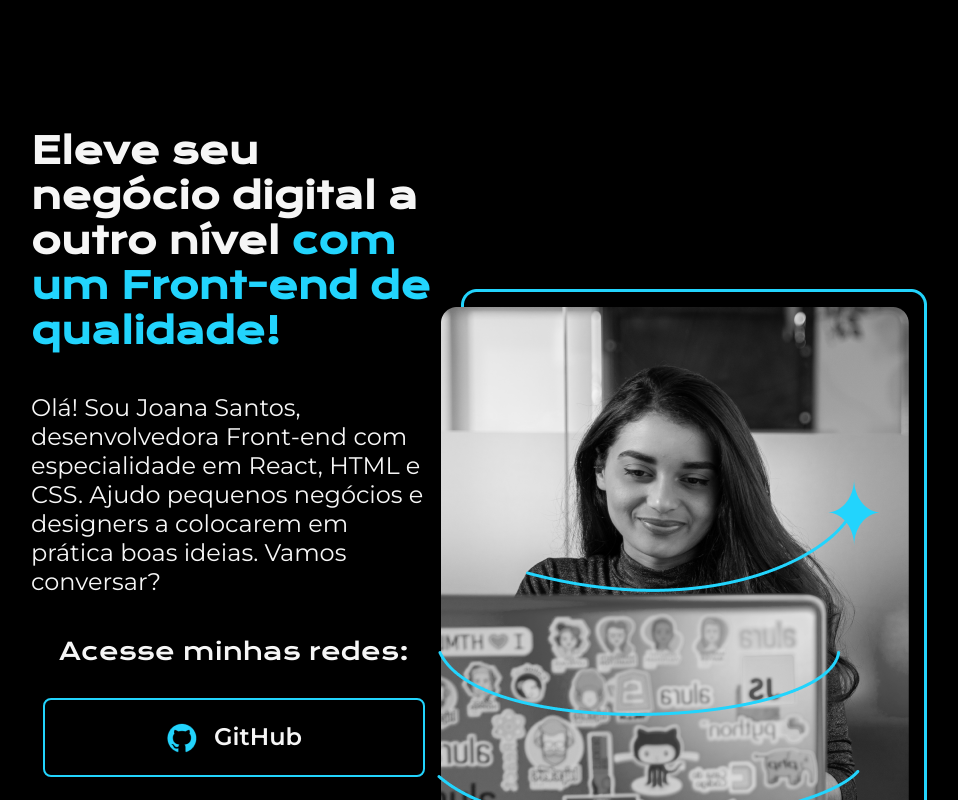
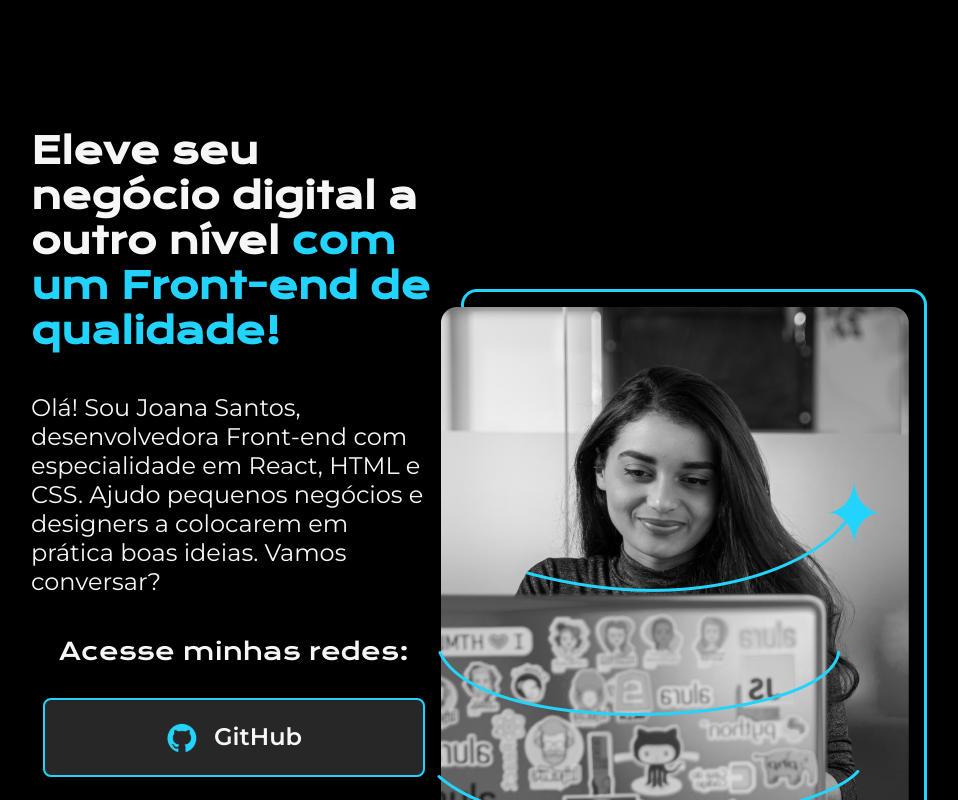
Before and after one commit to PabloMorais10/ALURA-PORTIFOLIO, a plain HTML site: page index.html in a window 1280 px wide. In both pictures the pointer is over the link "GitHub". Shown: the top 800 px of the page, without its empty margins (161-1119 px from the left). Drawn offline with nearby package versions, Linux system fonts and the light colour scheme.

```diff
--- a/assets/style.css
+++ b/assets/style.css
@@ -55,8 +55,7 @@
 .apresentacao__links__link {
   display: flex;
   justify-content: center;
-  gap: 16px
-  ;
+  gap: 16px;
   width: 378px;
   padding: 21.5px 0;
   font-size: 24px;
@@ -67,5 +66,8 @@
   font-family: 'Montserrat', sans-serif;
   font-weight: 600;
   text-decoration: none;
+}
 
+.apresentacao__links__link:hover {
+  background-color: #272727;
 }
```
